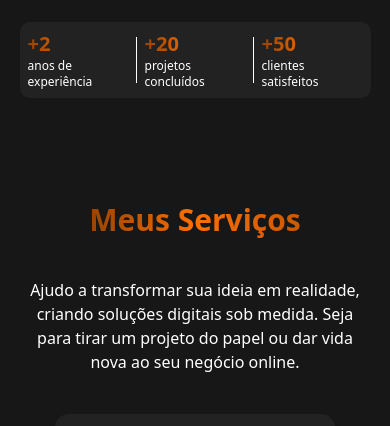
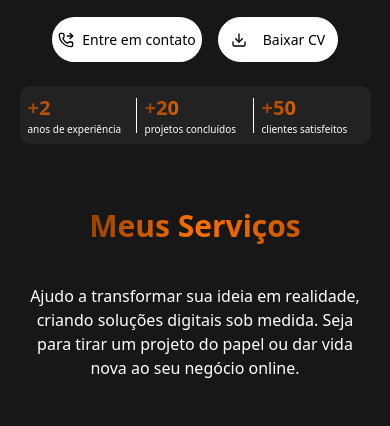
Before and after one commit to NicollasMDs7/Nicollas.Dev, a Next.js app: page / in a window 390 px wide. Shown: the part 611-1037 px from the top of the page. Built offline with nearby package versions, Linux system fonts and the light colour scheme.

Commit message:
ajustando mobile

```diff
--- a/src/app/components/about/about.tsx
+++ b/src/app/components/about/about.tsx
@@ -86,8 +86,8 @@ export function About() {
               <p className="text-white text-base mb-3 leading-relaxed">
                 Hoje, com 24 anos, sigo em busca de experiência e crescimento,
                 sempre focado em trabalhar com o que realmente amo. Cada projeto
-                e desafio é uma oportunidade de aprender, evoluir e chegar ainda
-                mais longe.
+                é uma oportunidade de aprender, evoluir e chegar ainda mais
+                longe.
               </p>
 
               <p className="text-white text-base mb-3 leading-relaxed">
--- a/src/app/components/profile/profile.tsx
+++ b/src/app/components/profile/profile.tsx
@@ -40,17 +40,18 @@ export function Profile() {
   }, [isDeleting]);
 
   return (
-    <section className="w-full min-h-[100vh] flex flex-col justify-center items-center py-10 overflow-hidden">
-      <div className="w-[90%] md:w-[85%] lg:w-[80%] xl:w-[70%] flex flex-col lg:flex-row justify-center items-center gap-8 lg:gap-12">
+    <section className="w-full min-h-[100vh] flex flex-col justify-center items-center py-16 lg:py-24 overflow-x-hidden">
+      <div className="w-[90%] md:w-[85%] lg:w-[80%] xl:w-[70%] flex flex-col lg:flex-row justify-center items-center gap-8 lg:gap-12 mt-10 lg:mt-0">
         {/* Imagem - Em cima no mobile, à direita no desktop */}
         <div className="w-full sm:w-[70%] md:w-[60%] lg:w-[45%] flex justify-center items-center relative group cursor-pointer order-1 lg:order-2">
-          <div className="">
+          <div>
             <Image
               src="/images/perfil2.png"
               alt="Perfil"
               width={320}
               height={320}
               className="relative z-10 object-contain scale-90 sm:scale-95 md:scale-100"
+              priority
             />
           </div>
         </div>
@@ -79,7 +80,7 @@ export function Profile() {
               <span className="bg-clip-text text-transparent bg-gradient-to-r from-[#984300] via-[#FD6F00] to-[#CA5900] text-xl sm:text-2xl md:text-3xl font-semibold">
                 +2
               </span>
-              <span className="text-xs sm:text-sm md:text-base lg:text-xl">
+              <span className="text-[10px] whitespace-nowrap sm:text-sm md:text-base lg:text-xl">
                 anos de experiência
               </span>
             </div>
@@ -88,7 +89,7 @@ export function Profile() {
               <span className="bg-clip-text text-transparent bg-gradient-to-r from-[#984300] via-[#FD6F00] to-[#CA5900] text-xl sm:text-2xl md:text-3xl font-semibold">
                 +20
               </span>
-              <span className="text-xs sm:text-sm md:text-base lg:text-xl">
+              <span className="text-[10px] whitespace-nowrap sm:text-sm md:text-base lg:text-xl">
                 projetos concluídos
               </span>
             </div>
@@ -96,7 +97,7 @@ export function Profile() {
               <span className="bg-clip-text text-transparent bg-gradient-to-r from-[#984300] via-[#FD6F00] to-[#CA5900] text-xl sm:text-2xl md:text-3xl font-semibold">
                 +50
               </span>
-              <span className="text-xs sm:text-sm md:text-base lg:text-xl">
+              <span className="text-[10px] whitespace-nowrap sm:text-sm md:text-base lg:text-xl">
                 clientes satisfeitos
               </span>
             </div>
@@ -105,14 +106,14 @@ export function Profile() {
       </div>
 
       {/* Nova div adicionada abaixo de todos os elementos */}
-      <div className="w-[90%] md:w-[85%] lg:w-[80%] xl:w-[70%] mt-26 flex justify-center flex-col items-center">
-      <h2 className="text-3xl md:text-4xl font-bold text-center mb-10 bg-clip-text text-transparent bg-gradient-to-r from-[#984300] via-[#FD6F00] to-[#CA5900]">
+      <div className="w-[90%] md:w-[85%] lg:w-[80%] xl:w-[70%] mt-16 lg:mt-24 flex justify-center flex-col items-center">
+        <h2 className="text-3xl md:text-4xl font-bold text-center mb-10 bg-clip-text text-transparent bg-gradient-to-r from-[#984300] via-[#FD6F00] to-[#CA5900]">
           Meus Serviços
         </h2>
-        <p className=" md:text-lg text-center text-white">
-          Ajudo a transformar sua ideia em realidade, criando soluções
-          digitais sob medida. Seja para tirar um projeto do papel ou dar vida
-          nova ao seu negócio online.
+        <p className="md:text-lg text-center text-white">
+          Ajudo a transformar sua ideia em realidade, criando soluções digitais
+          sob medida. Seja para tirar um projeto do papel ou dar vida nova ao
+          seu negócio online.
         </p>
       </div>
     </section>
```
